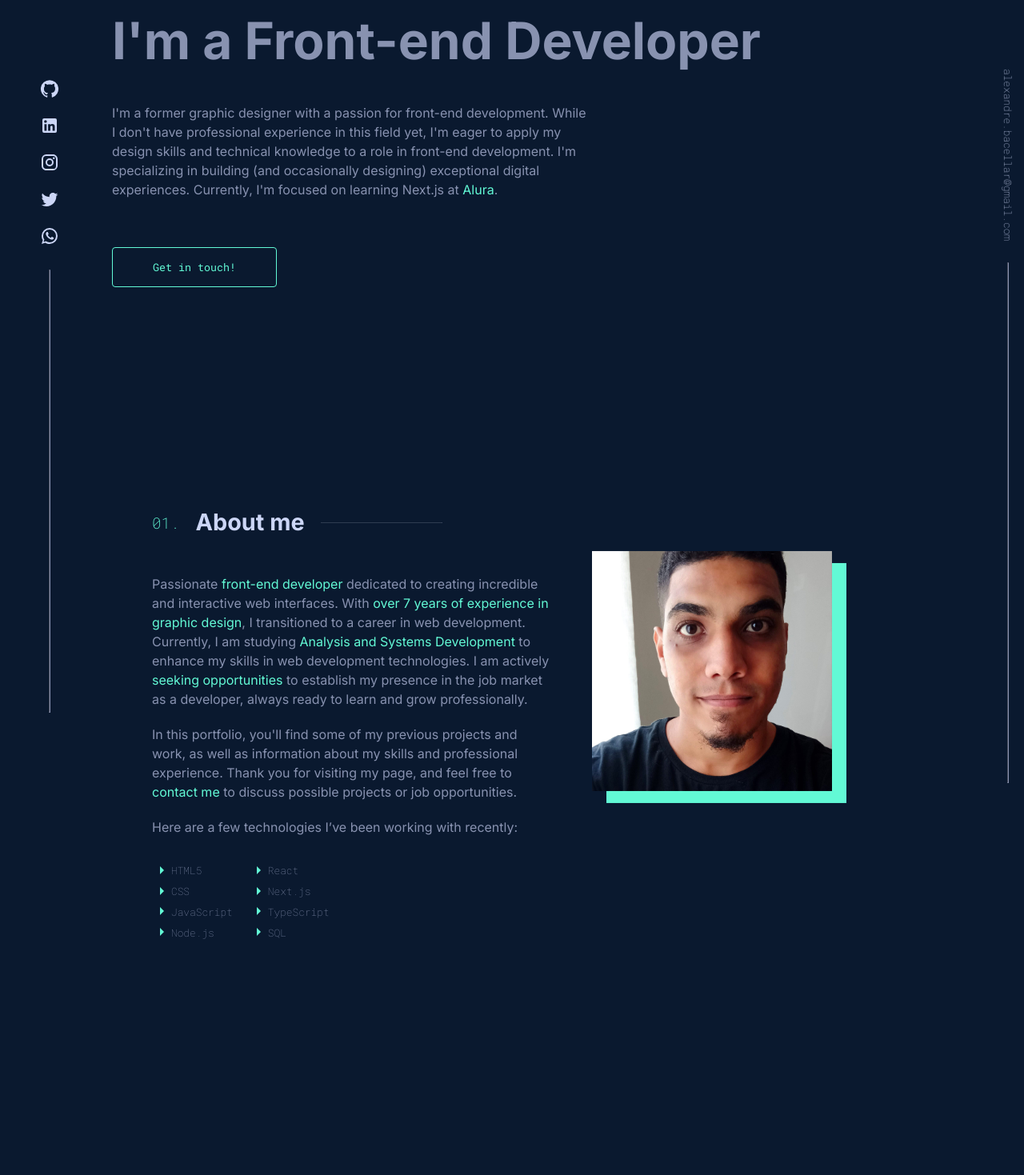
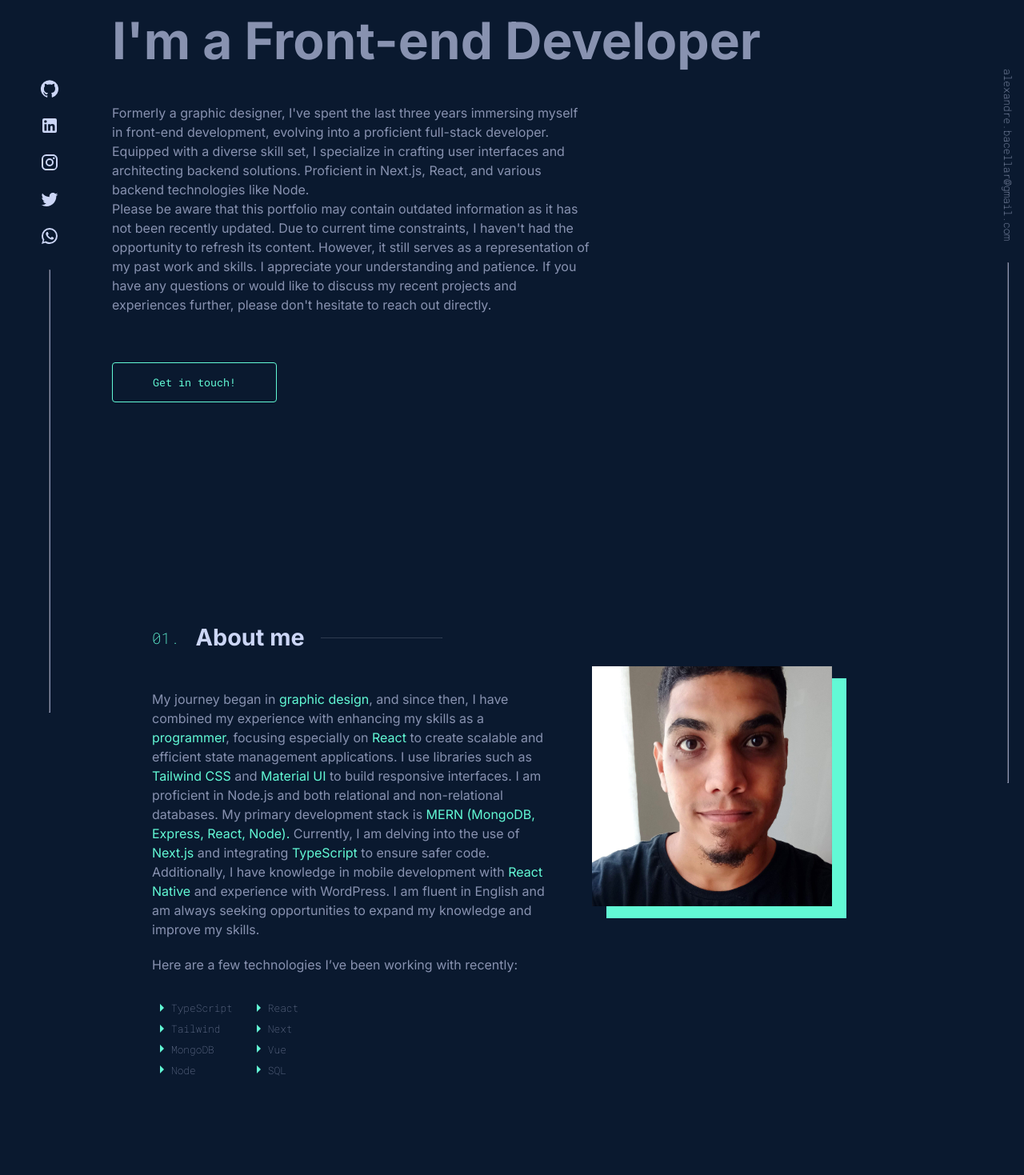
Before and after one commit to bacellar08/bacellar08.github.io, a React (Create React App) app: page / in a window 1280 px wide. Shown: the part 421-1890 px from the top of the page at 80% size. Built offline with nearby package versions, Linux system fonts and the light colour scheme.

Commit message:
About me and Introduction Updates

```diff
--- a/src/components/About.jsx
+++ b/src/components/About.jsx
@@ -35,22 +35,28 @@ const About = () => {
             <h2>About me</h2>
             <hr/>
         </div>
-        <p>Passionate <span>front-end developer</span> dedicated to creating incredible and interactive web interfaces. With <span>over 7 years of experience in graphic design</span>, I transitioned to a career in web development. Currently, I am studying <span>Analysis and Systems Development</span> to enhance my skills in web development technologies. I am actively <span>seeking opportunities</span> to establish my presence in the job market as a developer, always ready to learn and grow professionally.</p>
-
-        <p>In this portfolio, you'll find some of my previous projects and work, as well as information about my skills and professional experience. Thank you for visiting my page, and feel free to <span>contact me</span> to discuss possible projects or job opportunities.</p>
+        <p>My journey began in <span>graphic design</span>, and since then, I have
+          combined my experience with enhancing my skills as a <span>programmer</span>,
+          focusing especially on <span>React</span> to create scalable and efficient state
+          management applications. I use libraries such as <span>Tailwind CSS</span> and <span>Material UI</span> to build responsive interfaces. I am proficient in Node.js and both relational and non-relational databases. My primary
+          development stack is <span>MERN (MongoDB, Express, React, Node).</span> Currently, I am delving into the use of <span>Next.js</span> and integrating <span>TypeScript</span> to ensure safer code.
+          Additionally, I have knowledge in mobile development with <span>React
+          Native</span> and experience with WordPress. I am fluent in English and
+          am always seeking opportunities to expand my knowledge and
+          improve my skills.</p>
 
         <p>Here are a few technologies I’ve been working with recently:</p>
         <ul className='about-skills'>
             <div>
-            <li><i><ArrowRight/></i>HTML5</li>
-            <li><i><ArrowRight/></i>CSS</li>
-            <li><i><ArrowRight/></i>JavaScript</li>
-            <li><i><ArrowRight/></i>Node.js</li>
+            <li><i><ArrowRight/></i>TypeScript</li>
+            <li><i><ArrowRight/></i>Tailwind</li>
+            <li><i><ArrowRight/></i>MongoDB</li>
+            <li><i><ArrowRight/></i>Node</li>
             </div>
             <div>
             <li><i><ArrowRight/></i>React</li>
-            <li><i><ArrowRight/></i>Next.js</li>
-            <li><i><ArrowRight/></i>TypeScript</li>
+            <li><i><ArrowRight/></i>Next</li>
+            <li><i><ArrowRight/></i>Vue</li>
             <li><i><ArrowRight/></i>SQL</li>
             </div>
         </ul>
--- a/src/components/Introduction.jsx
+++ b/src/components/Introduction.jsx
@@ -6,7 +6,9 @@ const Introduction = () => {
         <div className="intro-container container">
         <p className='span font-mono'>Hi, my name is</p>
         <h1 className='title'>Alexandre Bacellar. <span className='sub-title'>I'm a Front-end Developer</span></h1>
-        <p className='short-resume'>I'm a former graphic designer with a passion for front-end development. While I don't have professional experience in this field yet, I'm eager to apply my design skills and technical knowledge to a role in front-end development. I'm specializing in building (and occasionally designing) exceptional digital experiences. Currently, I'm focused on learning Next.js at <span>Alura</span>.</p>
+        <p className='short-resume'> Formerly a graphic designer, I've spent the last three years immersing myself in front-end development, evolving into a proficient full-stack developer. Equipped with a diverse skill set, I specialize in crafting user interfaces and architecting backend solutions. Proficient in Next.js, React, and various backend technologies like Node. </p>
+        <p className='short-resume'>
+        Please be aware that this portfolio may contain outdated information as it has not been recently updated. Due to current time constraints, I haven't had the opportunity to refresh its content. However, it still serves as a representation of my past work and skills. I appreciate your understanding and patience. If you have any questions or would like to discuss my recent projects and experiences further, please don't hesitate to reach out directly.</p>
         <a href='https://www.linkedin.com/in/alexandre-bacellarr/'><button  className='calltoaction-btn btn'> Get in touch!</button></a>
       </div>
     </div>
```
